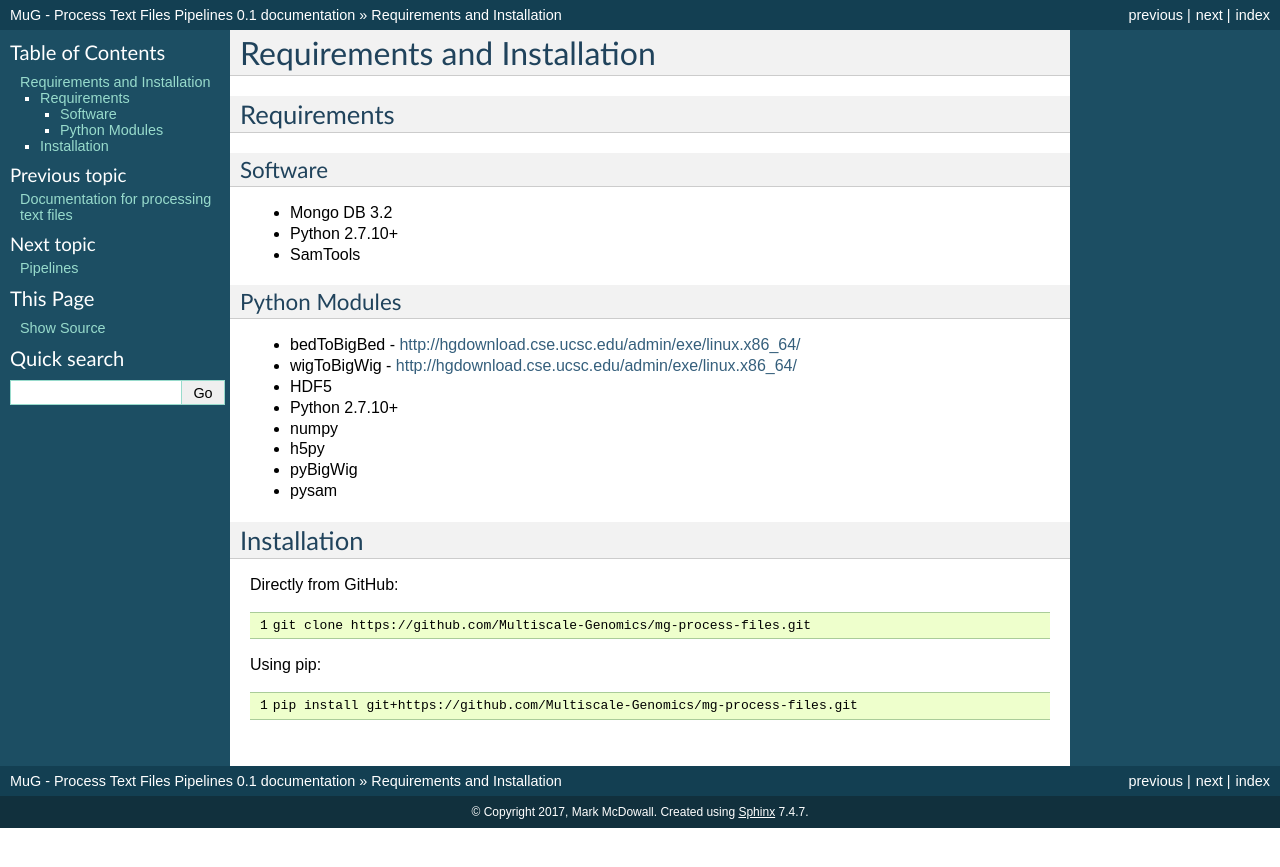
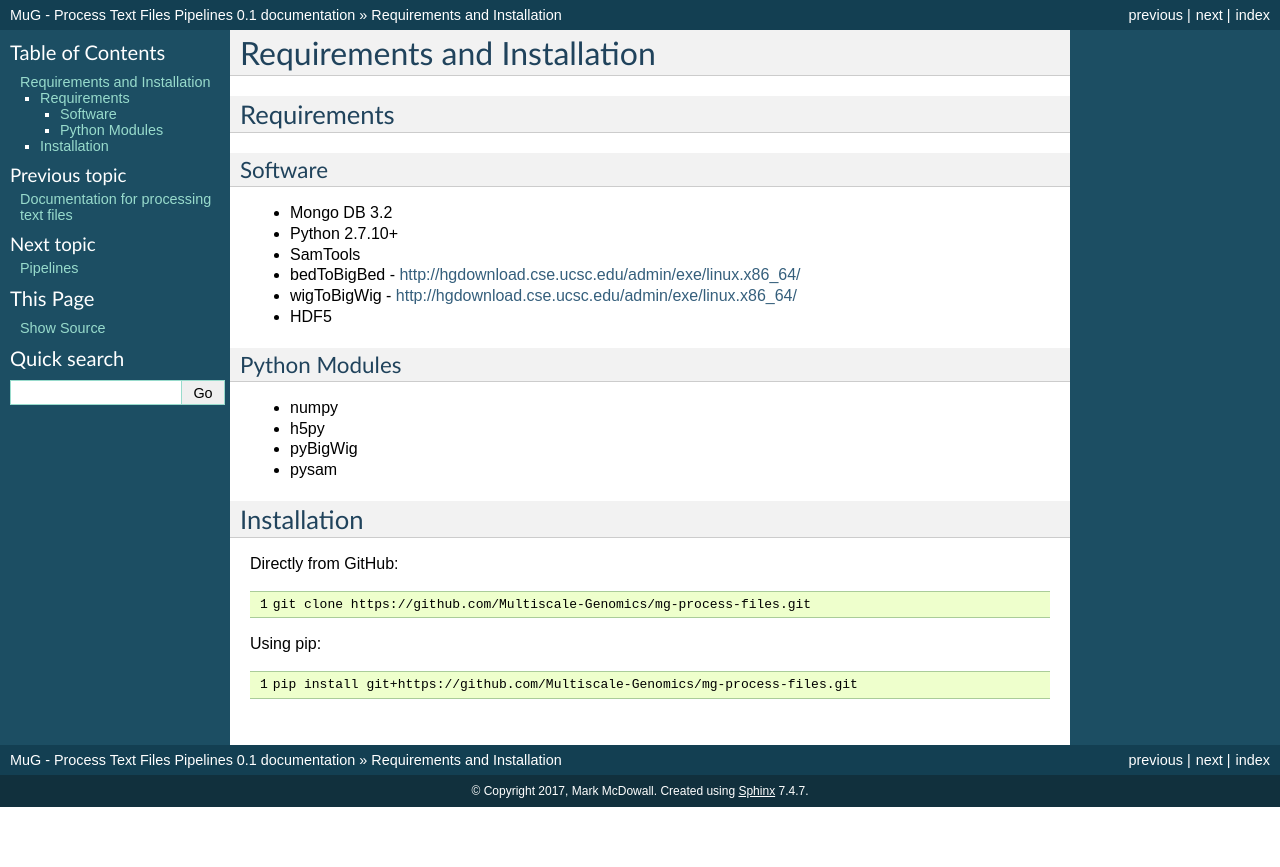
Before and after one commit to Multiscale-Genomics/mg-process-files, a Sphinx documentation site: the page built from docs/install.rst, in a window 1280 px wide. Shown: the top 867 px of the page. Built offline with Sphinx 7.4.7, drawn with Linux system fonts in a browser that asks for light colours.

Commit message:
Fix to the docs about installation

```diff
--- a/docs/install.rst
+++ b/docs/install.rst
@@ -10,14 +10,13 @@ Software
 - Mongo DB 3.2
 - Python 2.7.10+
 - SamTools
+- bedToBigBed - http://hgdownload.cse.ucsc.edu/admin/exe/linux.x86_64/
+- wigToBigWig - http://hgdownload.cse.ucsc.edu/admin/exe/linux.x86_64/
+- HDF5
 
 Python Modules
 ^^^^^^^^^^^^^^
 
-- bedToBigBed - http://hgdownload.cse.ucsc.edu/admin/exe/linux.x86_64/
-- wigToBigWig - http://hgdownload.cse.ucsc.edu/admin/exe/linux.x86_64/
-- HDF5
-- Python 2.7.10+
 - numpy
 - h5py
 - pyBigWig
```
